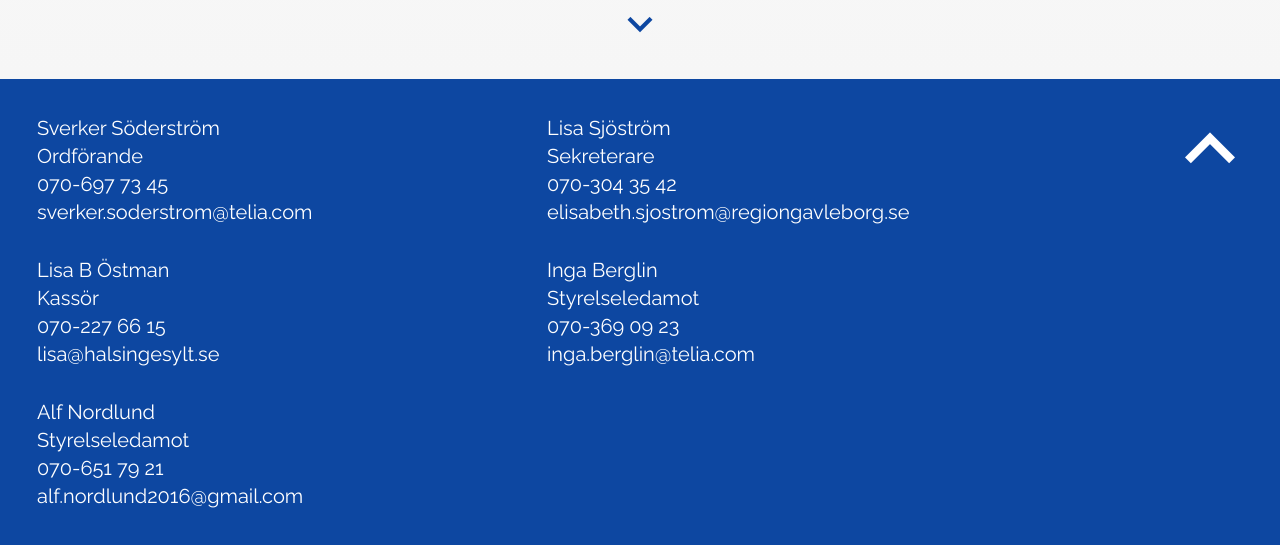
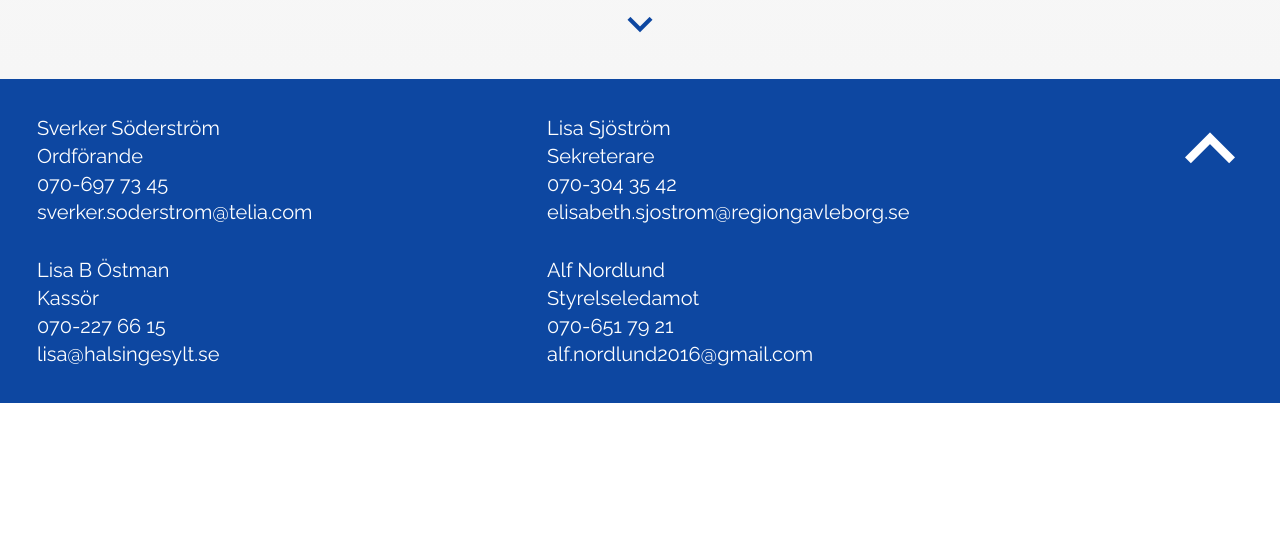
Before and after one commit to WeeRox/ungdomsfonden, a PHP site: page / in a window 1280 px wide. Shown: the part 5138-5683 px from the top of the page. After the commit the page ends 5541 px from the top, so only its background shows below. Run offline with PHP 8.4, Linux system fonts and the light colour scheme; some libraries are stand-ins or nearby versions.

Commit message:
Removed board member

```diff
--- a/index.php
+++ b/index.php
@@ -237,12 +237,6 @@
       <p><a href="mailto:lisa@halsingesylt.se">lisa@halsingesylt.se</a></p>
     </address>
     <address>
-      <p>Inga Berglin</p>
-      <p>Styrelseledamot</p>
-      <p><a href="tel:+46 70-369 09 23">070-369 09 23</a></p>
-      <p><a href="mailto:inga.berglin@telia.com">inga.berglin@telia.com</a></p>
-    </address>
-    <address>
       <p>Alf Nordlund</p>
       <p>Styrelseledamot</p>
       <p><a href="tel:+46 70-651 79 21">070-651 79 21</a></p>
```
